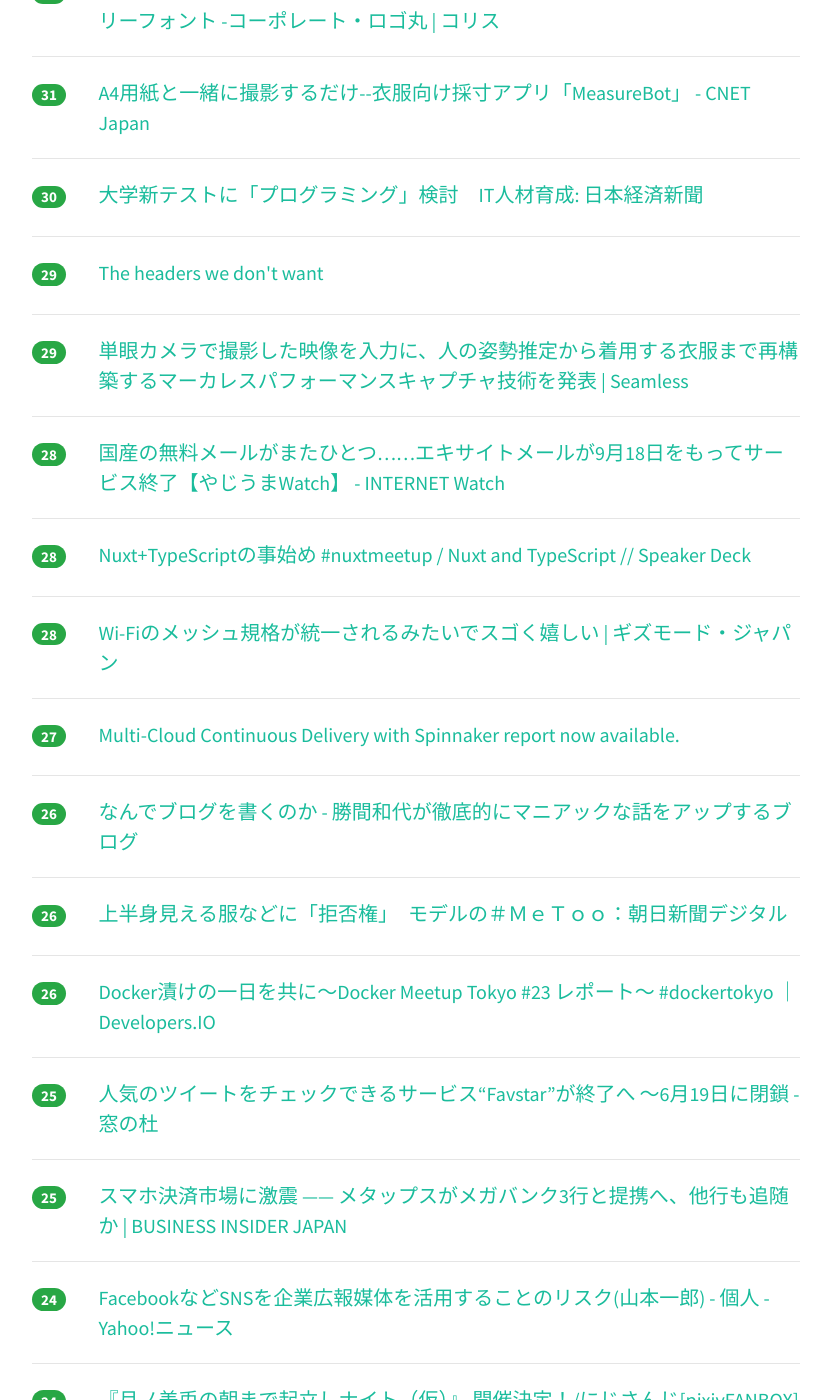
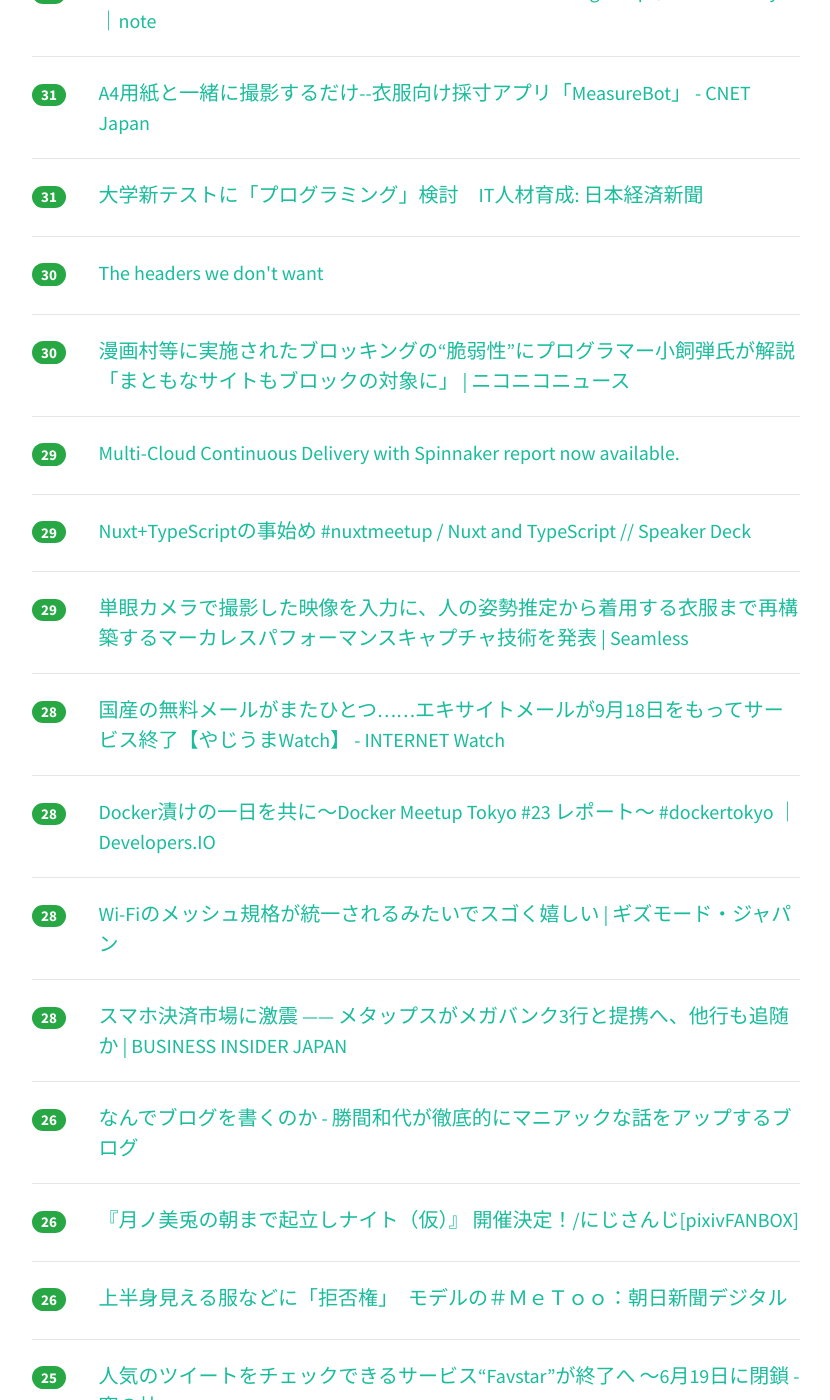
Before and after one commit to yatta47/hatena-matome-site, a Jekyll site: the page built from _posts/2018-05-16-hatena.md, in a window 1280 px wide and 1400 px high, scrolled down 3236 px. Shown: the whole window, without its empty margins (224-1054 px from the left). Built offline with Jekyll 4.4.1, drawn with Linux system fonts in a browser that asks for light colours; nearby versions of some CDN libraries; some of the changed text lies outside the part shown.

Commit message:
Updated 2018-05-16

```diff
--- a/_posts/2018-05-16-hatena.md
+++ b/_posts/2018-05-16-hatena.md
@@ -1,64 +1,69 @@
 ---
 layout: post
 title:  "2018-05-16 はてぶIT"
-date:   2018-05-16 18:00:48
+date:   2018-05-16 19:02:17
 tags: [it-hotentry]
 ---
-59 件のデータあり
+60 件のデータあり
 
 <hr><div class="row">
-<div class="col-1"><span class="badge badge-pill badge-success h2">546</span></div>
+<div class="col-1"><span class="badge badge-pill badge-success h2">599</span></div>
 <div class="col-11"><a href='https://r25.jp/article/545051307150263563' target='_blank'>限界まで使え。“世界の前澤”が語る「お金を増やす方法」はシンプルだった｜新R25 - 世の中がわかるジブンもいい。</a></div>
 </div>
 <hr>
 <div class="row">
-<div class="col-1"><span class="badge badge-pill badge-success h2">349</span></div>
+<div class="col-1"><span class="badge badge-pill badge-success h2">428</span></div>
 <div class="col-11"><a href='http://tkybpp.hatenablog.com/entry/2018/05/16/073000' target='_blank'>【翻訳】「シリコンバレーから生まれた最高の文書」と絶賛されたNetflixのカルチャーガイド全文 - BppLOG</a></div>
 </div>
 <hr>
 <div class="row">
-<div class="col-1"><span class="badge badge-pill badge-success h2">293</span></div>
+<div class="col-1"><span class="badge badge-pill badge-success h2">296</span></div>
 <div class="col-11"><a href='https://anond.hatelabo.jp/20180515224704' target='_blank'>中古本って、作者にお金は入らないよね？　 無断アップロードも、作者にお..</a></div>
 </div>
 <hr>
 <div class="row">
-<div class="col-1"><span class="badge badge-pill badge-success h2">265</span></div>
+<div class="col-1"><span class="badge badge-pill badge-success h2">282</span></div>
 <div class="col-11"><a href='https://qiita.com/KSRG_Miyabi/items/2a3b5bdca464ec1154d7' target='_blank'>キズナアイとねこますの声を入れ替える機械学習をした - Qiita</a></div>
 </div>
 <hr>
 <div class="row">
-<div class="col-1"><span class="badge badge-pill badge-success h2">117</span></div>
+<div class="col-1"><span class="badge badge-pill badge-success h2">153</span></div>
+<div class="col-11"><a href='http://www.itmedia.co.jp/news/articles/1805/16/news026.html' target='_blank'>「ねえグーグル、アレクサって知ってる？」　2歳児、「Google Home」「Amazon Echo」と仲良しになる - ITmedia NEWS</a></div>
+</div>
+<hr>
+<div class="row">
+<div class="col-1"><span class="badge badge-pill badge-success h2">126</span></div>
 <div class="col-11"><a href='http://gendai.ismedia.jp/articles/-/55668' target='_blank'>麻生大臣が致命的な「問題発言」を繰り返す理由が分かった（原田 隆之） | 現代ビジネス | 講談社（1/4）</a></div>
 </div>
 <hr>
 <div class="row">
-<div class="col-1"><span class="badge badge-pill badge-success h2">108</span></div>
-<div class="col-11"><a href='http://www.itmedia.co.jp/news/articles/1805/16/news026.html' target='_blank'>「ねえグーグル、アレクサって知ってる？」　2歳児、「Google Home」「Amazon Echo」と仲良しになる - ITmedia NEWS</a></div>
+<div class="col-1"><span class="badge badge-pill badge-success h2">107</span></div>
+<div class="col-11"><a href='https://speakerdeck.com/chie8842/ji-jie-xue-xi-depuroiwozhi-erukontenaji-shu' target='_blank'>機械学習デプロイを支えるコンテナ技術 // Speaker Deck</a></div>
 </div>
 <hr>
 <div class="row">
 <div class="col-1"><span class="badge badge-pill badge-success h2">103</span></div>
-<div class="col-11"><a href='https://speakerdeck.com/chie8842/ji-jie-xue-xi-depuroiwozhi-erukontenaji-shu' target='_blank'>機械学習デプロイを支えるコンテナ技術 // Speaker Deck</a></div>
+<div class="col-11"><a href='https://anond.hatelabo.jp/20180516094319' target='_blank'>AIが人間を殺処分するべきとか言い出したらどうするんだろうなほんと</a></div>
 </div>
 <hr>
 <div class="row">
-<div class="col-1"><span class="badge badge-pill badge-success h2">97</span></div>
+<div class="col-1"><span class="badge badge-pill badge-success h2">99</span></div>
 <div class="col-11"><a href='http://www.minimalist-kenki.net/entry/canva' target='_blank'>無料高機能デザインツール「Canva」でブログアイコン作ってみた - kenkilog</a></div>
 </div>
 <hr>
 <div class="row">
-<div class="col-1"><span class="badge badge-pill badge-success h2">85</span></div>
-<div class="col-11"><a href='https://anond.hatelabo.jp/20180516094319' target='_blank'>AIが人間を殺処分するべきとか言い出したらどうするんだろうなほんと</a></div>
-</div>
-<hr>
-<div class="row">
-<div class="col-1"><span class="badge badge-pill badge-success h2">65</span></div>
+<div class="col-1"><span class="badge badge-pill badge-success h2">81</span></div>
 <div class="col-11"><a href='http://tech.nikkeibp.co.jp/atcl/nxt/column/18/00001/00469/?P=3' target='_blank'>カドカワ川上量生社長が語る、サイトブロッキングの必要性（3ページ目） | 日経 xTECH（クロステック）</a></div>
 </div>
 <hr>
 <div class="row">
-<div class="col-1"><span class="badge badge-pill badge-success h2">63</span></div>
+<div class="col-1"><span class="badge badge-pill badge-success h2">70</span></div>
 <div class="col-11"><a href='https://note.mu/haiji505/n/n2d2d5ba75a2f' target='_blank'>ベーシックな名刺デザイン覚え書き</a></div>
+</div>
+<hr>
+<div class="row">
+<div class="col-1"><span class="badge badge-pill badge-success h2">52</span></div>
+<div class="col-11"><a href='http://delete-all.hatenablog.com/entry/2018/05/16/124844' target='_blank'>Hagex氏と株式会社はてなへ殴り込みにきました。 - Everything you've ever Dreamed</a></div>
 </div>
 <hr>
 <div class="row">
@@ -67,17 +72,22 @@ tags: [it-hotentry]
 </div>
 <hr>
 <div class="row">
+<div class="col-1"><span class="badge badge-pill badge-success h2">50</span></div>
+<div class="col-11"><a href='http://developers.gnavi.co.jp/entry/Rancher_Docker/yuhara' target='_blank'>RancherとDockerでぐるなびの本番サービスをリリースした話 - ぐるなびをちょっと良くするエンジニアブログ</a></div>
+</div>
+<hr>
+<div class="row">
 <div class="col-1"><span class="badge badge-pill badge-success h2">48</span></div>
 <div class="col-11"><a href='http://teineini.net/20180515-evernote-tukaikata/' target='_blank'>Evernote歴8年の私のイマの使い方</a></div>
 </div>
 <hr>
 <div class="row">
-<div class="col-1"><span class="badge badge-pill badge-success h2">45</span></div>
-<div class="col-11"><a href='http://developers.gnavi.co.jp/entry/Rancher_Docker/yuhara' target='_blank'>RancherとDockerでぐるなびの本番サービスをリリースした話 - ぐるなびをちょっと良くするエンジニアブログ</a></div>
+<div class="col-1"><span class="badge badge-pill badge-success h2">47</span></div>
+<div class="col-11"><a href='https://www.publickey1.jp/blog/18/twitterhadoopgoogle_cloud_platform.html' target='_blank'>Twitter、数万台のHadoopクラスタとコールドストレージをGoogle Cloud Platformへ移行すると発表 － Publickey</a></div>
 </div>
 <hr>
 <div class="row">
-<div class="col-1"><span class="badge badge-pill badge-success h2">44</span></div>
+<div class="col-1"><span class="badge badge-pill badge-success h2">45</span></div>
 <div class="col-11"><a href='https://www.j-cast.com/2018/05/15328701.html?p=all' target='_blank'>全文表示 | 乗客名が「ガイコクジン様」　日本交通系配車アプリ「不適切な表現」で謝罪 : J-CASTニュース</a></div>
 </div>
 <hr>
@@ -87,28 +97,33 @@ tags: [it-hotentry]
 </div>
 <hr>
 <div class="row">
-<div class="col-1"><span class="badge badge-pill badge-success h2">39</span></div>
+<div class="col-1"><span class="badge badge-pill badge-success h2">41</span></div>
+<div class="col-11"><a href='https://www.fastly.com/blog/headers-we-dont-want/' target='_blank'>The headers we don't want</a></div>
+</div>
+<hr>
+<div class="row">
+<div class="col-1"><span class="badge badge-pill badge-success h2">40</span></div>
 <div class="col-11"><a href='https://pc.watch.impress.co.jp/docs/news/1121919.html' target='_blank'>【詳報】キングジム、電子ペーパー搭載で折りたたみキーボードの「ポメラDM30」 - PC Watch</a></div>
 </div>
 <hr>
 <div class="row">
-<div class="col-1"><span class="badge badge-pill badge-success h2">39</span></div>
-<div class="col-11"><a href='https://coliss.com/articles/build-websites/operation/css/overriding-default-button-styles.html' target='_blank'>[CSS]もうbutton要素で困らない！ブラウザごとで異なるスタイルを望み通りにするためのノウハウのまとめ | コリス</a></div>
+<div class="col-1"><span class="badge badge-pill badge-success h2">40</span></div>
+<div class="col-11"><a href='https://note.mu/lotus/n/nc3996da39773' target='_blank'>約4万RTされた「サクッと飲食店を決るアプリ」を作ろうと思った理由｜ren@プロダクトメイカー｜note</a></div>
 </div>
 <hr>
 <div class="row">
-<div class="col-1"><span class="badge badge-pill badge-success h2">39</span></div>
-<div class="col-11"><a href='http://delete-all.hatenablog.com/entry/2018/05/16/124844' target='_blank'>Hagex氏と株式会社はてなへ殴り込みにきました。 - Everything you've ever Dreamed</a></div>
-</div>
-<hr>
-<div class="row">
-<div class="col-1"><span class="badge badge-pill badge-success h2">38</span></div>
-<div class="col-11"><a href='https://note.mu/lotus/n/nc3996da39773' target='_blank'>約4万RTされた「サクッと飲食店を決るアプリ」を作ろうと思った理由｜ren@プロダクトメイカー｜note</a></div>
+<div class="col-1"><span class="badge badge-pill badge-success h2">40</span></div>
+<div class="col-11"><a href='https://coliss.com/articles/build-websites/operation/css/overriding-default-button-styles.html' target='_blank'>[CSS]もうbutton要素で困らない！ブラウザごとで異なるスタイルを望み通りにするためのノウハウのまとめ | コリス</a></div>
 </div>
 <hr>
 <div class="row">
 <div class="col-1"><span class="badge badge-pill badge-success h2">37</span></div>
 <div class="col-11"><a href='https://www.publickey1.jp/blog/18/fusefuse_openux.html' target='_blank'>モバイルネイティブアプリ開発ツールのFUSE、製品全体を「Fuse Open」としてオープンソースで公開。UXをマークアップで迅速に開発可能 － Publickey</a></div>
+</div>
+<hr>
+<div class="row">
+<div class="col-1"><span class="badge badge-pill badge-success h2">37</span></div>
+<div class="col-11"><a href='http://www.atmarkit.co.jp/ait/articles/1805/16/news016.html' target='_blank'>「スマートスピーカー」の中にある「人工知能」は何をしているのか、作り方から理解する：ものになるモノ、ならないモノ（77） - ＠IT</a></div>
 </div>
 <hr>
 <div class="row">
@@ -118,22 +133,17 @@ tags: [it-hotentry]
 <hr>
 <div class="row">
 <div class="col-1"><span class="badge badge-pill badge-success h2">35</span></div>
-<div class="col-11"><a href='https://www.fastly.com/blog/headers-we-dont-want/' target='_blank'>The headers we don't want</a></div>
-</div>
-<hr>
-<div class="row">
-<div class="col-1"><span class="badge badge-pill badge-success h2">35</span></div>
-<div class="col-11"><a href='http://www.atmarkit.co.jp/ait/articles/1805/16/news016.html' target='_blank'>「スマートスピーカー」の中にある「人工知能」は何をしているのか、作り方から理解する：ものになるモノ、ならないモノ（77） - ＠IT</a></div>
-</div>
-<hr>
-<div class="row">
-<div class="col-1"><span class="badge badge-pill badge-success h2">35</span></div>
-<div class="col-11"><a href='https://www.publickey1.jp/blog/18/twitterhadoopgoogle_cloud_platform.html' target='_blank'>Twitter、数万台のHadoopクラスタとコールドストレージをGoogle Cloud Platformへ移行すると発表 － Publickey</a></div>
+<div class="col-11"><a href='https://togetter.com/li/1227666' target='_blank'>ボタン電池の廃棄方法とその矛盾 - Togetter</a></div>
 </div>
 <hr>
 <div class="row">
 <div class="col-1"><span class="badge badge-pill badge-success h2">34</span></div>
 <div class="col-11"><a href='https://forest.watch.impress.co.jp/docs/news/1121908.html' target='_blank'>“Google ドライブ”を拡張した“Google One”が発表 ～有償ユーザーは自動アップグレード - 窓の杜</a></div>
+</div>
+<hr>
+<div class="row">
+<div class="col-1"><span class="badge badge-pill badge-success h2">34</span></div>
+<div class="col-11"><a href='https://coliss.com/articles/freebies/free-font-corpmaru.html' target='_blank'>ロゴ丸フォントがかわいい！ロゴにも本文にもぴったり、少し丸めの日本語フリーフォント -コーポレート・ロゴ丸 | コリス</a></div>
 </div>
 <hr>
 <div class="row">
@@ -143,11 +153,6 @@ tags: [it-hotentry]
 <hr>
 <div class="row">
 <div class="col-1"><span class="badge badge-pill badge-success h2">33</span></div>
-<div class="col-11"><a href='https://togetter.com/li/1227666' target='_blank'>ボタン電池の廃棄方法とその矛盾 - Togetter</a></div>
-</div>
-<hr>
-<div class="row">
-<div class="col-1"><span class="badge badge-pill badge-success h2">32</span></div>
 <div class="col-11"><a href='https://gigazine.net/news/20180515-high-school-phishing/' target='_blank'>高校生が偽サイトを作り先生のパスワードを盗んで学校のシステムに侵入し生徒の成績を書き換えて逮捕される - GIGAZINE</a></div>
 </div>
 <hr>
@@ -157,23 +162,33 @@ tags: [it-hotentry]
 </div>
 <hr>
 <div class="row">
-<div class="col-1"><span class="badge badge-pill badge-success h2">32</span></div>
-<div class="col-11"><a href='https://coliss.com/articles/freebies/free-font-corpmaru.html' target='_blank'>ロゴ丸フォントがかわいい！ロゴにも本文にもぴったり、少し丸めの日本語フリーフォント -コーポレート・ロゴ丸 | コリス</a></div>
-</div>
-<hr>
-<div class="row">
 <div class="col-1"><span class="badge badge-pill badge-success h2">31</span></div>
 <div class="col-11"><a href='https://japan.cnet.com/article/35119191/' target='_blank'>A4用紙と一緒に撮影するだけ--衣服向け採寸アプリ「MeasureBot」 - CNET Japan</a></div>
 </div>
 <hr>
 <div class="row">
-<div class="col-1"><span class="badge badge-pill badge-success h2">30</span></div>
+<div class="col-1"><span class="badge badge-pill badge-success h2">31</span></div>
 <div class="col-11"><a href='https://r.nikkei.com/article/DGXMZO30535270V10C18A5EE8000?s=2' target='_blank'>大学新テストに「プログラミング」検討　IT人材育成: 日本経済新聞</a></div>
 </div>
 <hr>
 <div class="row">
+<div class="col-1"><span class="badge badge-pill badge-success h2">30</span></div>
+<div class="col-11"><a href='https://www.fastly.com/blog/headers-we-dont-want' target='_blank'>The headers we don't want</a></div>
+</div>
+<hr>
+<div class="row">
+<div class="col-1"><span class="badge badge-pill badge-success h2">30</span></div>
+<div class="col-11"><a href='http://news.nicovideo.jp/watch/nw3519966' target='_blank'>漫画村等に実施されたブロッキングの“脆弱性”にプログラマー小飼弾氏が解説「まともなサイトもブロックの対象に」 | ニコニコニュース</a></div>
+</div>
+<hr>
+<div class="row">
 <div class="col-1"><span class="badge badge-pill badge-success h2">29</span></div>
-<div class="col-11"><a href='https://www.fastly.com/blog/headers-we-dont-want' target='_blank'>The headers we don't want</a></div>
+<div class="col-11"><a href='https://medium.com/netflix-techblog/6040ba83b765' target='_blank'>Multi-Cloud Continuous Delivery with Spinnaker report now available.</a></div>
+</div>
+<hr>
+<div class="row">
+<div class="col-1"><span class="badge badge-pill badge-success h2">29</span></div>
+<div class="col-11"><a href='https://speakerdeck.com/sue71/nuxt-and-typescript' target='_blank'>Nuxt+TypeScriptの事始め #nuxtmeetup / Nuxt and TypeScript // Speaker Deck</a></div>
 </div>
 <hr>
 <div class="row">
@@ -188,7 +203,7 @@ tags: [it-hotentry]
 <hr>
 <div class="row">
 <div class="col-1"><span class="badge badge-pill badge-success h2">28</span></div>
-<div class="col-11"><a href='https://speakerdeck.com/sue71/nuxt-and-typescript' target='_blank'>Nuxt+TypeScriptの事始め #nuxtmeetup / Nuxt and TypeScript // Speaker Deck</a></div>
+<div class="col-11"><a href='https://dev.classmethod.jp/server-side/docker-server-side/report-dockertokyo-23/' target='_blank'>Docker漬けの一日を共に〜Docker Meetup Tokyo #23 レポート〜 #dockertokyo ｜ Developers.IO</a></div>
 </div>
 <hr>
 <div class="row">
@@ -197,8 +212,8 @@ tags: [it-hotentry]
 </div>
 <hr>
 <div class="row">
-<div class="col-1"><span class="badge badge-pill badge-success h2">27</span></div>
-<div class="col-11"><a href='https://medium.com/netflix-techblog/6040ba83b765' target='_blank'>Multi-Cloud Continuous Delivery with Spinnaker report now available.</a></div>
+<div class="col-1"><span class="badge badge-pill badge-success h2">28</span></div>
+<div class="col-11"><a href='https://www.businessinsider.jp/post-167429' target='_blank'>スマホ決済市場に激震 —— メタップスがメガバンク3行と提携へ、他行も追随か | BUSINESS INSIDER JAPAN</a></div>
 </div>
 <hr>
 <div class="row">
@@ -208,22 +223,17 @@ tags: [it-hotentry]
 <hr>
 <div class="row">
 <div class="col-1"><span class="badge badge-pill badge-success h2">26</span></div>
-<div class="col-11"><a href='https://www.asahi.com/articles/ASL4V4WBRL4VUCVL01N.html' target='_blank'>上半身見える服などに「拒否権」　モデルの＃ＭｅＴｏｏ：朝日新聞デジタル</a></div>
+<div class="col-11"><a href='https://www.pixiv.net/fanbox/creator/24113985/post/45773' target='_blank'>『月ノ美兎の朝まで起立しナイト（仮）』 開催決定！/にじさんじ[pixivFANBOX]</a></div>
 </div>
 <hr>
 <div class="row">
 <div class="col-1"><span class="badge badge-pill badge-success h2">26</span></div>
-<div class="col-11"><a href='https://dev.classmethod.jp/server-side/docker-server-side/report-dockertokyo-23/' target='_blank'>Docker漬けの一日を共に〜Docker Meetup Tokyo #23 レポート〜 #dockertokyo ｜ Developers.IO</a></div>
+<div class="col-11"><a href='https://www.asahi.com/articles/ASL4V4WBRL4VUCVL01N.html' target='_blank'>上半身見える服などに「拒否権」　モデルの＃ＭｅＴｏｏ：朝日新聞デジタル</a></div>
 </div>
 <hr>
 <div class="row">
 <div class="col-1"><span class="badge badge-pill badge-success h2">25</span></div>
 <div class="col-11"><a href='https://forest.watch.impress.co.jp/docs/news/1121842.html' target='_blank'>人気のツイートをチェックできるサービス“Favstar”が終了へ ～6月19日に閉鎖 - 窓の杜</a></div>
-</div>
-<hr>
-<div class="row">
-<div class="col-1"><span class="badge badge-pill badge-success h2">25</span></div>
-<div class="col-11"><a href='https://www.businessinsider.jp/post-167429' target='_blank'>スマホ決済市場に激震 —— メタップスがメガバンク3行と提携へ、他行も追随か | BUSINESS INSIDER JAPAN</a></div>
 </div>
 <hr>
 <div class="row">
@@ -233,17 +243,12 @@ tags: [it-hotentry]
 <hr>
 <div class="row">
 <div class="col-1"><span class="badge badge-pill badge-success h2">24</span></div>
-<div class="col-11"><a href='https://www.pixiv.net/fanbox/creator/24113985/post/45773' target='_blank'>『月ノ美兎の朝まで起立しナイト（仮）』 開催決定！/にじさんじ[pixivFANBOX]</a></div>
+<div class="col-11"><a href='https://japanese.engadget.com/2018/05/16/ai/' target='_blank'>ドコモスマホの「ひつじのしつじ」引退へ、新キャラ「マイデイズ」に──新AI機能発表 - Engadget 日本版</a></div>
 </div>
 <hr>
 <div class="row">
 <div class="col-1"><span class="badge badge-pill badge-success h2">23</span></div>
 <div class="col-11"><a href='https://gigazine.net/news/20180516-surface-hub-2/' target='_blank'>Microsoftが大画面端末「Surface Hub 2」を発表、4枚連結可能＆移動式スタンド搭載でリモートワークを強力に推進 - GIGAZINE</a></div>
-</div>
-<hr>
-<div class="row">
-<div class="col-1"><span class="badge badge-pill badge-success h2">23</span></div>
-<div class="col-11"><a href='http://news.nicovideo.jp/watch/nw3519966' target='_blank'>漫画村等に実施されたブロッキングの“脆弱性”にプログラマー小飼弾氏が解説「まともなサイトもブロックの対象に」 | ニコニコニュース</a></div>
 </div>
 <hr>
 <div class="row">
@@ -262,6 +267,11 @@ tags: [it-hotentry]
 </div>
 <hr>
 <div class="row">
+<div class="col-1"><span class="badge badge-pill badge-success h2">20</span></div>
+<div class="col-11"><a href='http://www.itmedia.co.jp/business/articles/1805/16/news017.html' target='_blank'>「グーグルには絶対に売らない」 日本勢は音声翻訳で覇権を握れるか (1/5) - ITmedia ビジネスオンライン</a></div>
+</div>
+<hr>
+<div class="row">
 <div class="col-1"><span class="badge badge-pill badge-success h2">19</span></div>
 <div class="col-11"><a href='https://japan.cnet.com/article/35119202/' target='_blank'>CCC、カメラのキタムラを買収--キタムラは上場廃止へ - CNET Japan</a></div>
 </div>
@@ -273,7 +283,12 @@ tags: [it-hotentry]
 <hr>
 <div class="row">
 <div class="col-1"><span class="badge badge-pill badge-success h2">18</span></div>
-<div class="col-11"><a href='https://japanese.engadget.com/2018/05/16/ai/' target='_blank'>ドコモスマホの「ひつじのしつじ」引退へ、新キャラ「マイデイズ」に──新AI機能発表 - Engadget 日本版</a></div>
+<div class="col-11"><a href='http://www.itmedia.co.jp/news/articles/1805/16/news072.html' target='_blank'>Microsoft、50.5インチ画面端末「Surface Hub 2」を来年発売 - ITmedia NEWS</a></div>
+</div>
+<hr>
+<div class="row">
+<div class="col-1"><span class="badge badge-pill badge-success h2">17</span></div>
+<div class="col-11"><a href='https://smhn.info/201805-smartisan-r1-spec-matome' target='_blank'>おしっこちびる！世界初・超弩級1TBストレージ搭載スマホ「Smartisan Nut R1」登場 – すまほん!!</a></div>
 </div>
 <hr>
 <div class="row">
@@ -288,16 +303,6 @@ tags: [it-hotentry]
 <hr>
 <div class="row">
 <div class="col-1"><span class="badge badge-pill badge-success h2">16</span></div>
-<div class="col-11"><a href='https://smhn.info/201805-smartisan-r1-spec-matome' target='_blank'>おしっこちびる！世界初・超弩級1TBストレージ搭載スマホ「Smartisan Nut R1」登場 – すまほん!!</a></div>
-</div>
-<hr>
-<div class="row">
-<div class="col-1"><span class="badge badge-pill badge-success h2">16</span></div>
-<div class="col-11"><a href='http://www.itmedia.co.jp/news/articles/1805/16/news072.html' target='_blank'>Microsoft、50.5インチ画面端末「Surface Hub 2」を来年発売 - ITmedia NEWS</a></div>
-</div>
-<hr>
-<div class="row">
-<div class="col-1"><span class="badge badge-pill badge-success h2">15</span></div>
 <div class="col-11"><a href='https://togetter.com/li/1227917' target='_blank'>まなざし村というワードはもう使うべきではないという方とのやりとり。 - Togetter</a></div>
 </div>
 <hr>
```
